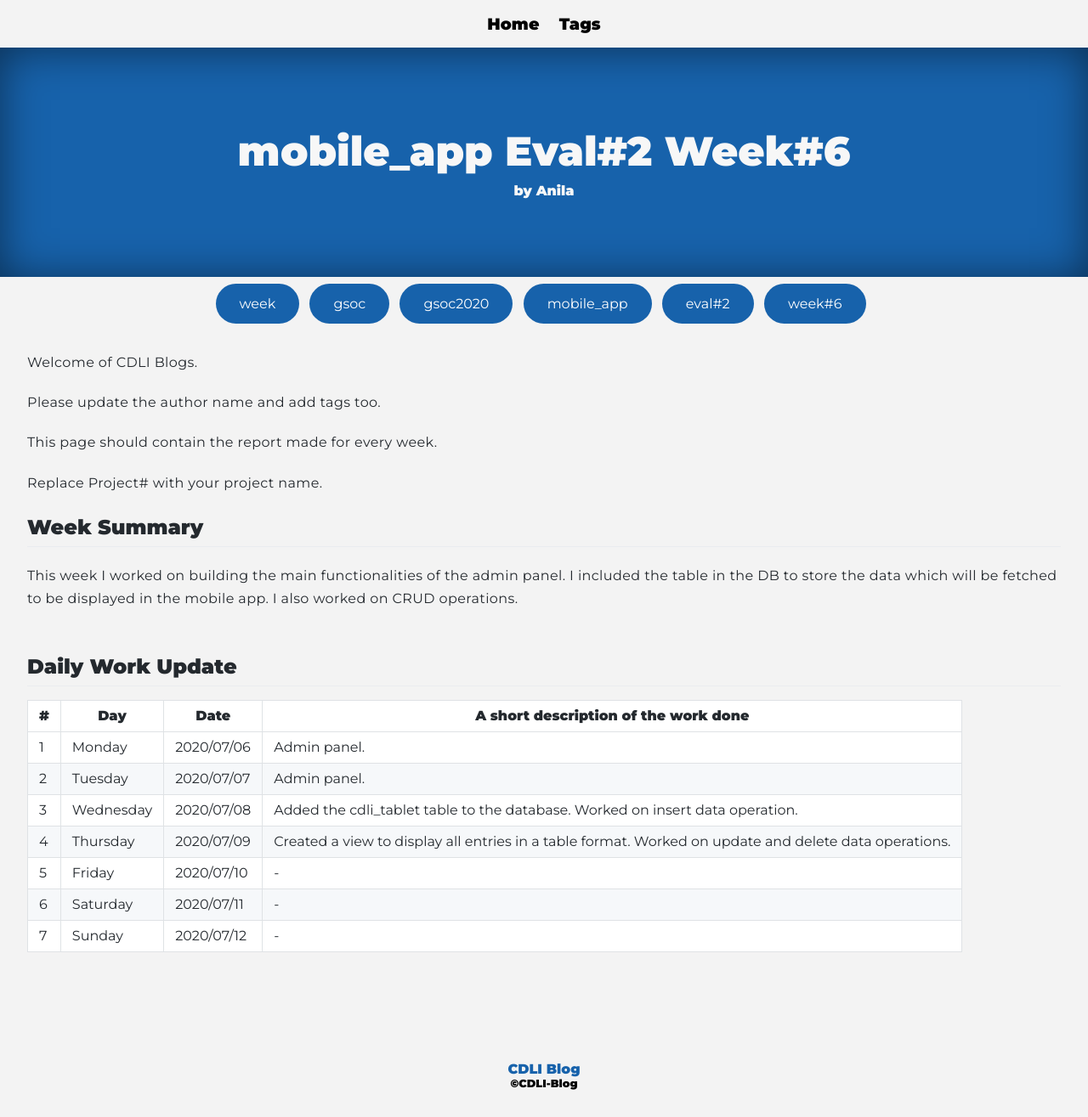
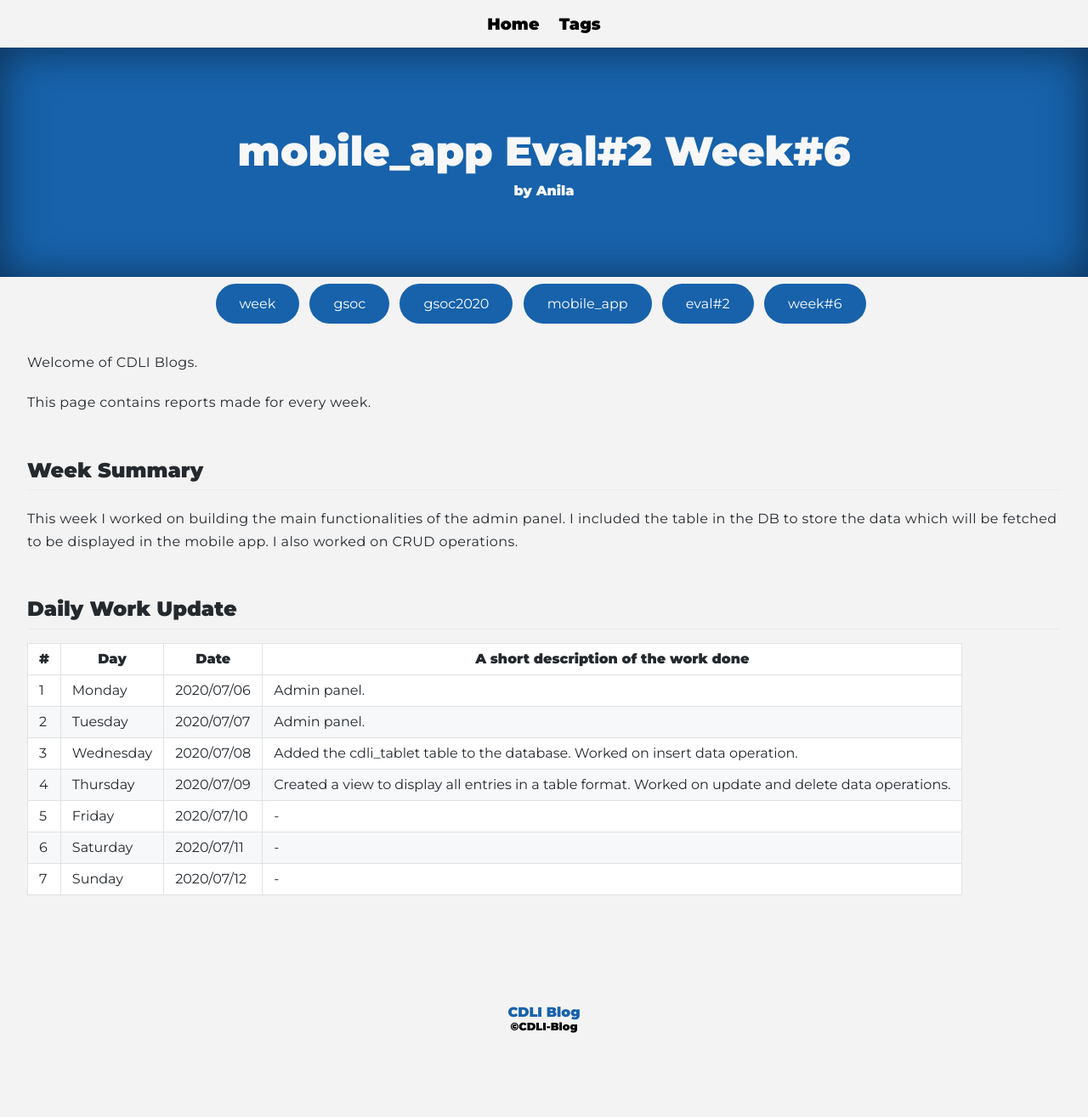
Before and after one commit to cdli-gh/blog, a Jekyll site: the page built from _blog/gsoc20/mobile_app/posts/07_week6.md, in a window 1280 px wide. Shown: the whole page at 85% size. Built offline with Jekyll 4.4.1, drawn with Linux system fonts in a browser that asks for light colours; Markdown is read by kramdown in place of the engine named in the settings; after the commit the page ends 1248 px from its top, so only the background shows below that.

Commit message:
Update 07_week6.md

```diff
--- a/_blog/gsoc20/mobile_app/posts/07_week6.md
+++ b/_blog/gsoc20/mobile_app/posts/07_week6.md
@@ -6,11 +6,7 @@ tags: ["week","gsoc","gsoc2020","mobile_app","eval#2","week#6"]
 ---
 Welcome of CDLI Blogs.
 
-Please update the author name and add tags too.
-
-This page should contain the report made for every week.
-
-Replace Project# with your project name.
+This page contains reports made for every week.<br><br>
 
 ## Week Summary
 
```
